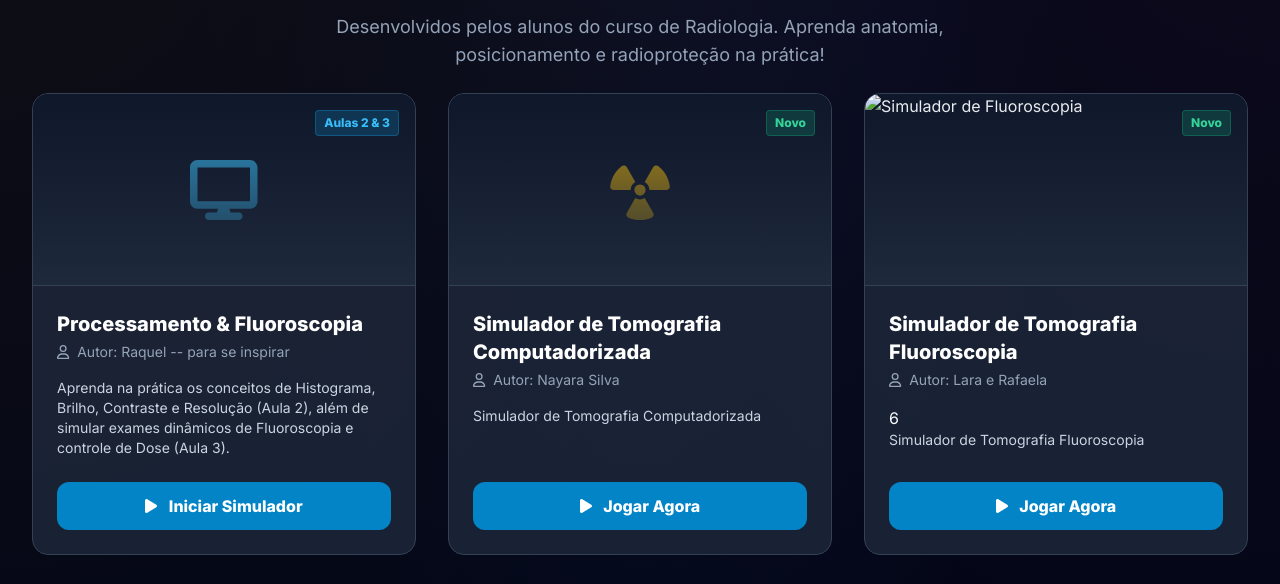
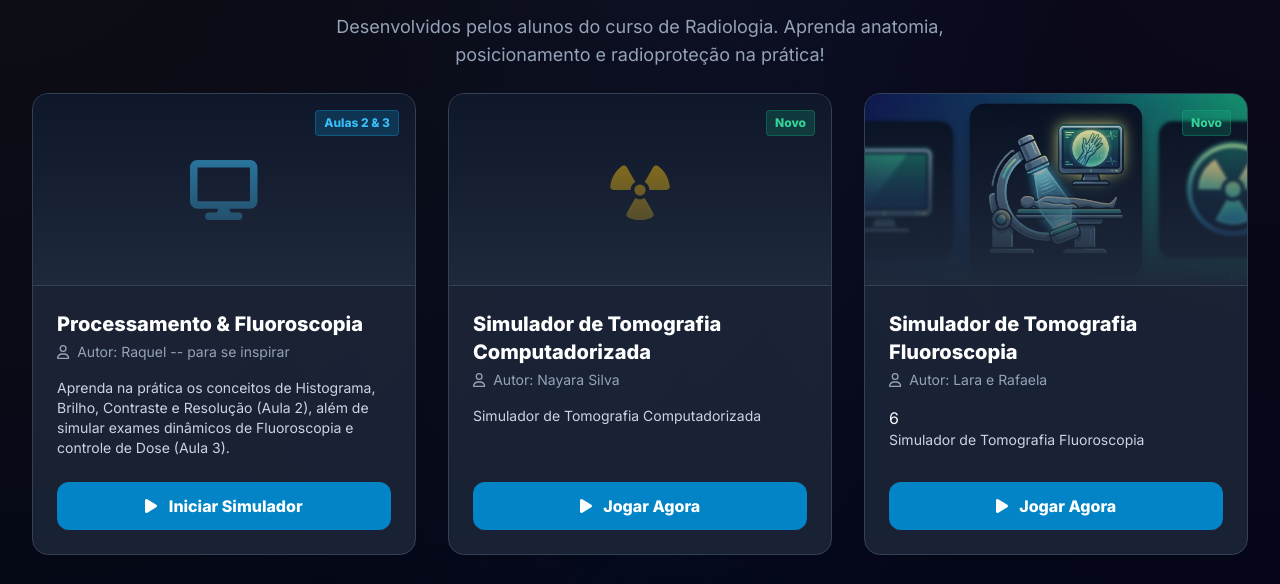
Before and after one commit to radio4fun/Games, a plain HTML site: page index.html in a window 1280 px wide. Shown: the part 204-788 px from the top of the page. Drawn offline with nearby package versions, Linux system fonts and the light colour scheme.

Commit message:
Update index.html

```diff
--- a/index.html
+++ b/index.html
@@ -171,7 +171,7 @@
                 </div>
                 <div
                     class="h-48 bg-slate-900 relative overflow-hidden flex items-center justify-center border-b border-slate-700 group-hover:bg-slate-800 transition-colors">
-                    <img src="Image\Imagefluoroscopia.png" alt="Simulador de Fluoroscopia" class="w-full h-full object-cover group-hover:scale-110 transition-transform duration-500">
+                    <img src="Images\Imagefluoroscopia.png" alt="Simulador de Fluoroscopia" class="w-full h-full object-cover group-hover:scale-110 transition-transform duration-500">
                     <div class="absolute inset-0 bg-gradient-to-t from-slate-800 to-transparent"></div>
                 </div>
 
```
